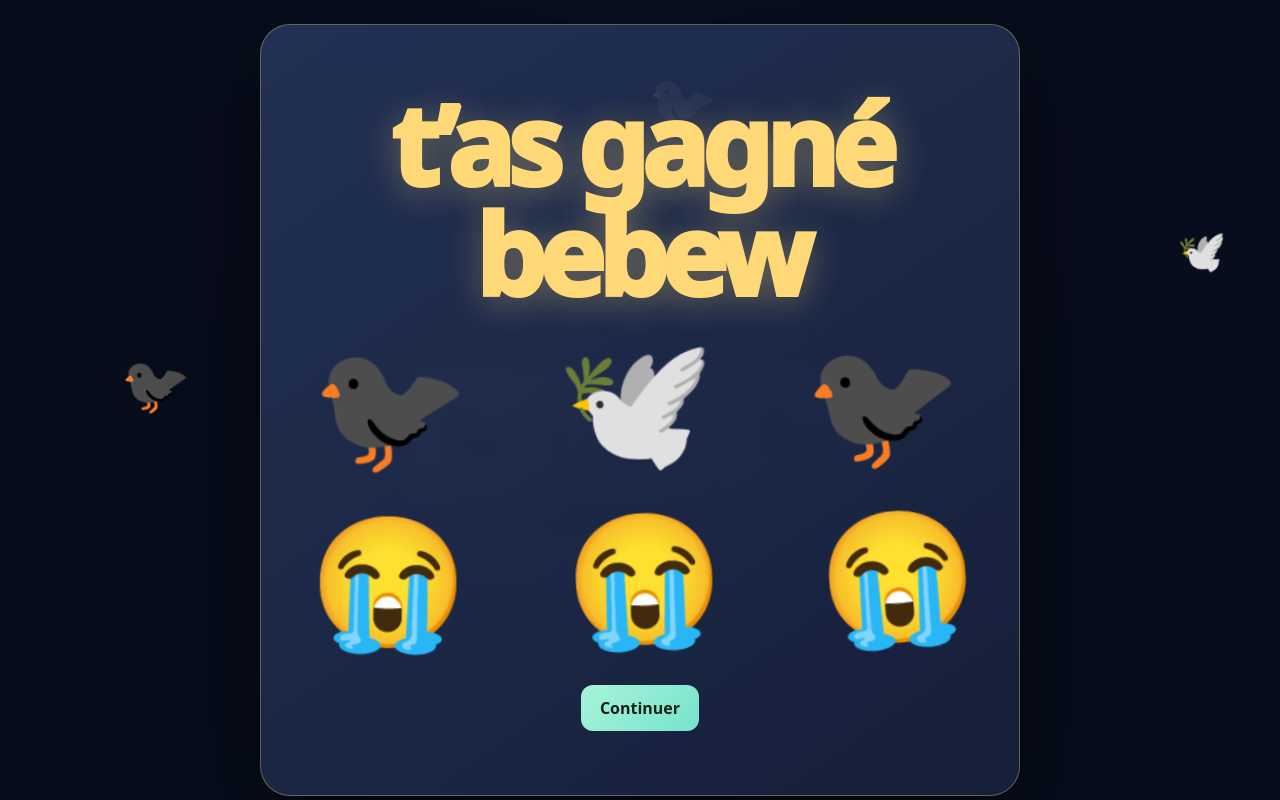
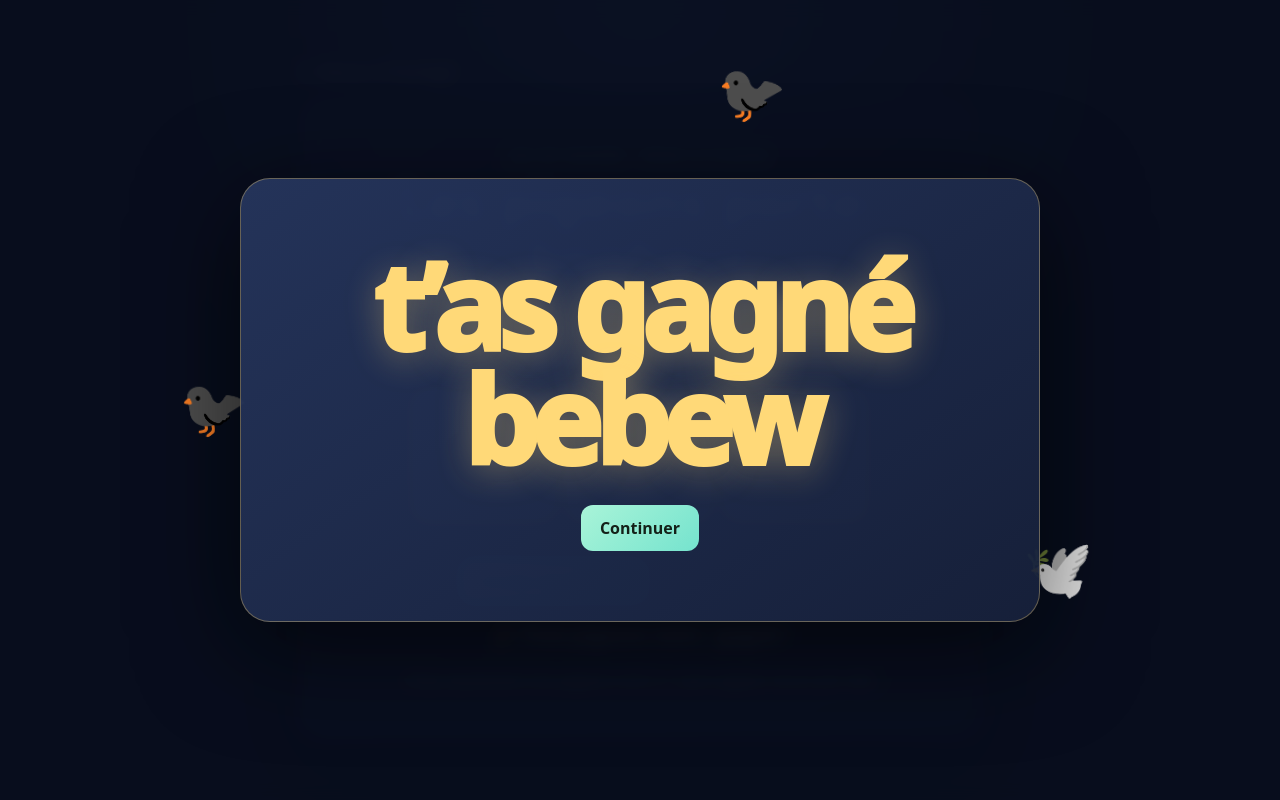
Before and after one commit to aylinmansy/veille-numerique-automatisee, a plain HTML site: page ticket-pigeons.html in a window 1280 px wide. Both pictures are taken after a click on the button "Révéler les pigeons". Drawn offline with Linux system fonts and the light colour scheme.

Commit message:
Fix win and loss overlays on scratch ticket

```diff
--- a/ticket-pigeons.html
+++ b/ticket-pigeons.html
@@ -3,18 +3,16 @@
 <head>
   <meta charset="utf-8">
   <meta name="viewport" content="width=device-width, initial-scale=1">
-  <meta name="theme-color" content="#10162b">
-  <title>Ticket à gratter — Les pigeons porte-bonheur</title>
+  <title>Ticket à gratter — Pigeons porte-bonheur</title>
   <style>
-    :root { color-scheme:dark; --bg:#10162b; --panel:#1a2340; --text:#f7f8ff; --muted:#b7c0da; --mint:#75e3ce; --gold:#ffd978; }
+    :root { color-scheme: dark; --bg:#10162b; --text:#f7f8ff; --muted:#b7c0da; --mint:#75e3ce; --gold:#ffd978; }
     * { box-sizing:border-box; }
     body { min-height:100vh; margin:0; display:grid; place-items:center; padding:24px; color:var(--text); font-family:system-ui,-apple-system,"Segoe UI",sans-serif; background:radial-gradient(ellipse at 50% 0,#344879 0,transparent 55%),var(--bg); }
     main { width:min(680px,100%); }
     .back { display:inline-block; margin-bottom:16px; color:var(--muted); text-decoration:none; }
-    .back:hover { color:white; }
     .game { padding:clamp(24px,6vw,48px); border:1px solid #ffffff1c; border-radius:28px; background:linear-gradient(145deg,#202c50ee,#171e36ee); box-shadow:0 28px 90px #0007; text-align:center; }
     .eyebrow { color:var(--mint); font-weight:750; font-size:.75rem; letter-spacing:.16em; text-transform:uppercase; }
-    h1 { margin:9px 0 8px; font-size:clamp(2rem,7vw,3.3rem); line-height:1.04; letter-spacing:-.05em; }
+    h1 { margin:9px 0 8px; font-size:clamp(2rem,7vw,3.3rem); line-height:1.04; }
     .intro { max-width:480px; margin:0 auto; color:var(--muted); line-height:1.6; }
     .ticket { position:relative; isolation:isolate; display:grid; grid-template-columns:repeat(3,minmax(0,1fr)); gap:12px; margin:30px auto 18px; padding:16px; width:min(490px,100%); border:2px dashed #ffd9789c; border-radius:20px; background:linear-gradient(135deg,#604c25,#45371f); }
     .slot { display:grid; place-items:center; min-height:130px; overflow:hidden; border-radius:14px; background:linear-gradient(145deg,#fff8e9,#efe0bc); }
@@ -22,63 +20,68 @@
     .scratch { position:absolute; z-index:2; inset:0; width:100%; height:100%; border-radius:18px; touch-action:none; cursor:crosshair; }
     .controls { display:flex; justify-content:center; flex-wrap:wrap; gap:10px; }
     button { padding:12px 19px; border:1px solid #ffffff2b; border-radius:12px; color:var(--text); background:#ffffff0d; font:inherit; font-weight:700; cursor:pointer; }
-    button:hover { background:#ffffff1a; }
     button.primary { color:#142018; border:0; background:linear-gradient(135deg,#a9f4d8,#75e3ce); }
     .result { min-height:32px; margin:16px 0 0; font-size:1.2rem; font-weight:750; }
     .rules { margin:16px auto 0; max-width:480px; color:var(--muted); font-size:.88rem; line-height:1.55; }
-    .celebration[hidden] { display:none; }
-    .celebration { position:fixed; z-index:10; inset:0; display:grid; place-items:center; overflow:hidden; padding:24px; background:#080d1ded; backdrop-filter:blur(8px); }
-    .celebration-card { position:relative; z-index:1; width:min(760px,100%); padding:clamp(28px,7vw,64px) 18px; border:1px solid #ffd97855; border-radius:30px; background:linear-gradient(145deg,#26365ddd,#17213beF); box-shadow:0 25px 100px #0009; text-align:center; }
-    .win-message { margin:0; color:var(--gold); font-size:clamp(2.8rem,11vw,7rem); font-weight:950; line-height:.98; letter-spacing:-.065em; text-wrap:balance; text-shadow:0 6px 35px #ffd97855; }
-    .lose-pigeons { display:flex; justify-content:center; align-items:center; gap:clamp(4px,4vw,30px); font-size:clamp(3.5rem,15vw,8rem); }
-    .lose-pigeons span { display:inline-block; animation:sob 1.1s ease-in-out infinite alternate; }
-    .lose-pigeons span:nth-child(2) { animation-delay:.2s; }
-    .lose-pigeons span:nth-child(3) { animation-delay:.4s; }
-    .overlay-button { margin-top:26px; }
-    .flyer { position:absolute; z-index:0; font-size:clamp(2rem,5vw,3.5rem); pointer-events:none; animation:fly 7s linear infinite; }
-    .flyer:nth-of-type(1) { top:13%; left:-10%; animation-delay:-1s; }
-    .flyer:nth-of-type(2) { top:28%; left:-15%; animation-delay:-3.5s; font-size:2.5rem; }
-    .flyer:nth-of-type(3) { top:63%; left:-12%; animation-delay:-5s; }
-    .flyer:nth-of-type(4) { top:78%; left:-16%; animation-delay:-2.2s; font-size:2.3rem; }
-    .flyer:nth-of-type(5) { top:45%; left:-14%; animation-delay:-6s; }
-    @keyframes fly { 0% { transform:translateX(-10vw) translateY(15px) rotate(-12deg); } 50% { transform:translateX(55vw) translateY(-45px) rotate(8deg); } 100% { transform:translateX(120vw) translateY(10px) rotate(-8deg); } }
-    @keyframes sob { from { transform:translateY(0) rotate(-5deg); } to { transform:translateY(10px) rotate(5deg); } }
+
+    .celebration { position:fixed; z-index:100; inset:0; display:none; place-items:center; overflow:hidden; padding:24px; background:#080d1ded; backdrop-filter:blur(8px); }
+    .celebration.visible { display:grid; }
+    .celebration-card { position:relative; z-index:2; width:min(800px,100%); padding:clamp(36px,8vw,70px) 20px; border:1px solid #ffd97855; border-radius:30px; background:linear-gradient(145deg,#26365df2,#17213bf2); box-shadow:0 25px 100px #0009; text-align:center; }
+    .win-message { display:none; margin:0; color:var(--gold); font-size:clamp(3rem,11vw,7.5rem); font-weight:950; line-height:.95; letter-spacing:-.065em; text-shadow:0 6px 35px #ffd97855; }
+    .lose-pigeons { display:none; justify-content:center; align-items:center; gap:clamp(8px,4vw,30px); font-size:clamp(3.4rem,13vw,7rem); }
+    .lose-pigeons span { display:inline-block; animation:sob 1s ease-in-out infinite alternate; }
+    .lose-pigeons span:nth-child(2) { animation-delay:.15s; }
+    .lose-pigeons span:nth-child(3) { animation-delay:.3s; }
+    .celebration.win .win-message { display:block; }
+    .celebration.lose .lose-pigeons { display:flex; }
+    .celebration.win .lose-pigeons { display:none; }
+    .overlay-button { margin-top:28px; }
+    .flyer { display:none; position:absolute; z-index:1; pointer-events:none; font-size:clamp(2rem,5vw,3.5rem); }
+    .celebration.win .flyer { display:block; animation:fly 6s linear infinite; }
+    .flyer:nth-of-type(1) { top:10%; left:-15%; animation-delay:-1s !important; }
+    .flyer:nth-of-type(2) { top:28%; left:-15%; animation-delay:-3.2s !important; }
+    .flyer:nth-of-type(3) { top:48%; left:-15%; animation-delay:-5s !important; }
+    .flyer:nth-of-type(4) { top:67%; left:-15%; animation-delay:-2.2s !important; }
+    .flyer:nth-of-type(5) { top:82%; left:-15%; animation-delay:-4.1s !important; }
+    @keyframes fly { from { transform:translateX(-10vw) translateY(20px) rotate(-10deg); } 50% { transform:translateX(55vw) translateY(-40px) rotate(8deg); } to { transform:translateX(115vw) translateY(10px) rotate(-8deg); } }
+    @keyframes sob { from { transform:translateY(0) rotate(-4deg); } to { transform:translateY(12px) rotate(4deg); } }
     @media(max-width:420px) { .ticket { gap:7px; padding:10px; } .slot { min-height:100px; } }
-    @media(prefers-reduced-motion:reduce) { *,*::before,*::after { animation-duration:.01ms !important; animation-iteration-count:1 !important; scroll-behavior:auto !important; } }
   </style>
 </head>
 <body>
   <main>
-    <a class="back" href="index.html">← Retour à l’horloge et au minuteur</a>
+    <a class="back" href="index.html">← Retour à l’horloge</a>
     <section class="game" aria-labelledby="title">
       <div class="eyebrow">Jeu de hasard · Pour le plaisir</div>
       <h1 id="title">Les pigeons porte-bonheur</h1>
-      <p class="intro">Gratte le ticket pour découvrir tes trois pigeons. Trois pigeons noirs : gagné ! Sinon, c’est perdu.</p>
-      <div class="ticket" id="ticket" aria-label="Ticket à gratter avec trois pigeons cachés">
+      <p class="intro">Gratte le ticket pour découvrir trois pigeons. Trois pigeons noirs : gagné ! Sinon : perdu.</p>
+      <div class="ticket" id="ticket">
         <div class="slot"><span class="bird" id="bird0"></span></div>
         <div class="slot"><span class="bird" id="bird1"></span></div>
         <div class="slot"><span class="bird" id="bird2"></span></div>
-        <canvas class="scratch" id="scratch" aria-label="Grattez cette surface pour révéler les pigeons"></canvas>
+        <canvas class="scratch" id="scratch" aria-label="Surface à gratter"></canvas>
       </div>
       <div class="controls">
         <button class="primary" id="reveal">Révéler les pigeons</button>
         <button id="newGame">Nouveau ticket</button>
       </div>
       <p class="result" id="result" aria-live="polite">Bonne chance !</p>
-      <p class="rules">Règle : il faut obtenir exactement trois pigeons noirs (🐦‍⬛) pour gagner. Les colombes blanches (🕊️) ne rapportent rien. Aucun prix réel : c’est un jeu de démonstration.</p>
+      <p class="rules">Il faut exactement trois pigeons noirs (🐦‍⬛) pour gagner. Aucun prix réel.</p>
     </section>
   </main>
 
-  <section class="celebration" id="celebration" role="dialog" aria-modal="true" aria-live="assertive" aria-label="Résultat du ticket" hidden>
+  <section class="celebration" id="celebration" role="dialog" aria-modal="true" aria-live="assertive">
     <span class="flyer" aria-hidden="true">🐦‍⬛</span>
     <span class="flyer" aria-hidden="true">🕊️</span>
     <span class="flyer" aria-hidden="true">🐦‍⬛</span>
     <span class="flyer" aria-hidden="true">🕊️</span>
     <span class="flyer" aria-hidden="true">🐦‍⬛</span>
     <div class="celebration-card">
-      <h2 class="win-message" id="winMessage" hidden>t’as gagné bebew</h2>
-      <div class="lose-pigeons" id="losePigeons" aria-label="Pigeons qui pleurent" hidden>
-        <span aria-hidden="true">🐦‍⬛😭</span><span aria-hidden="true">🕊️😭</span><span aria-hidden="true">🐦‍⬛😭</span>
+      <h2 class="win-message" id="winMessage">t’as gagné bebew</h2>
+      <div class="lose-pigeons" id="losePigeons" aria-label="Pigeons qui pleurent">
+        <span aria-hidden="true">🐦‍⬛😭</span>
+        <span aria-hidden="true">🕊️😭</span>
+        <span aria-hidden="true">🐦‍⬛😭</span>
       </div>
       <button class="primary overlay-button" id="closeResult">Continuer</button>
     </div>
@@ -91,8 +94,6 @@
     const result = document.querySelector('#result');
     const pigeons = [...document.querySelectorAll('.bird')];
     const celebration = document.querySelector('#celebration');
-    const winMessage = document.querySelector('#winMessage');
-    const losePigeons = document.querySelector('#losePigeons');
     let scratching = false;
     let revealed = false;
 
@@ -106,6 +107,7 @@
       ctx.setTransform(ratio, 0, 0, ratio, 0, 0);
       paintCover(rect.width, rect.height);
     }
+
     function paintCover(width, height) {
       ctx.globalCompositeOperation = 'source-over';
       const gradient = ctx.createLinearGradient(0, 0, width, height);
@@ -121,36 +123,37 @@
       ctx.fillText('GRATTE ICI ✦', width / 2, height / 2);
       ctx.globalCompositeOperation = 'destination-out';
     }
+
     function showResult() {
       if (revealed) return;
       revealed = true;
       canvas.style.display = 'none';
+
       const won = pigeons.every(pigeon => pigeon.dataset.color === 'black');
-      result.className = `result ${won ? 'win' : 'lose'}`;
       result.textContent = won ? '🎉 Trois pigeons noirs : gagné !' : '🐦 Pas trois pigeons noirs : perdu !';
-      winMessage.hidden = !won;
-      losePigeons.hidden = won;
-      celebration.hidden = false;
+
+      celebration.className = `celebration visible ${won ? 'win' : 'lose'}`;
       document.querySelector('#closeResult').focus();
     }
+
     function closeResult() {
-      celebration.hidden = true;
+      celebration.className = 'celebration';
       document.querySelector('#newGame').focus();
     }
+
     function newTicket() {
       revealed = false;
-      celebration.hidden = true;
+      closeResult();
       canvas.style.display = 'block';
-      result.className = 'result';
       result.textContent = 'Bonne chance !';
       pigeons.forEach(pigeon => {
         const black = Math.random() < 0.5;
         pigeon.dataset.color = black ? 'black' : 'white';
         pigeon.textContent = black ? '🐦‍⬛' : '🕊️';
-        pigeon.setAttribute('aria-label', black ? 'Pigeon noir' : 'Colombe blanche');
       });
       setCanvasSize();
     }
+
     function scratchAt(event) {
       if (revealed) return;
       const rect = canvas.getBoundingClientRect();
@@ -161,15 +164,16 @@
       ctx.fill();
       if (event.type === 'pointerdown') canvas.setPointerCapture(event.pointerId);
     }
+
     canvas.addEventListener('pointerdown', event => { scratching = true; scratchAt(event); });
     canvas.addEventListener('pointermove', event => { if (scratching) scratchAt(event); });
-    ['pointerup', 'pointercancel', 'pointerleave'].forEach(name => canvas.addEventListener(name, () => { scratching = false; }));
+    ['pointerup','pointercancel','pointerleave'].forEach(name => canvas.addEventListener(name, () => { scratching = false; }));
     document.querySelector('#reveal').addEventListener('click', showResult);
     document.querySelector('#newGame').addEventListener('click', newTicket);
     document.querySelector('#closeResult').addEventListener('click', closeResult);
-    celebration.addEventListener('click', event => { if (event.target === celebration) closeResult(); });
-    window.addEventListener('keydown', event => { if (event.key === 'Escape' && !celebration.hidden) closeResult(); });
+    window.addEventListener('keydown', event => { if (event.key === 'Escape') closeResult(); });
     window.addEventListener('resize', () => { if (!revealed) setCanvasSize(); });
+
     newTicket();
   </script>
 </body>
```
